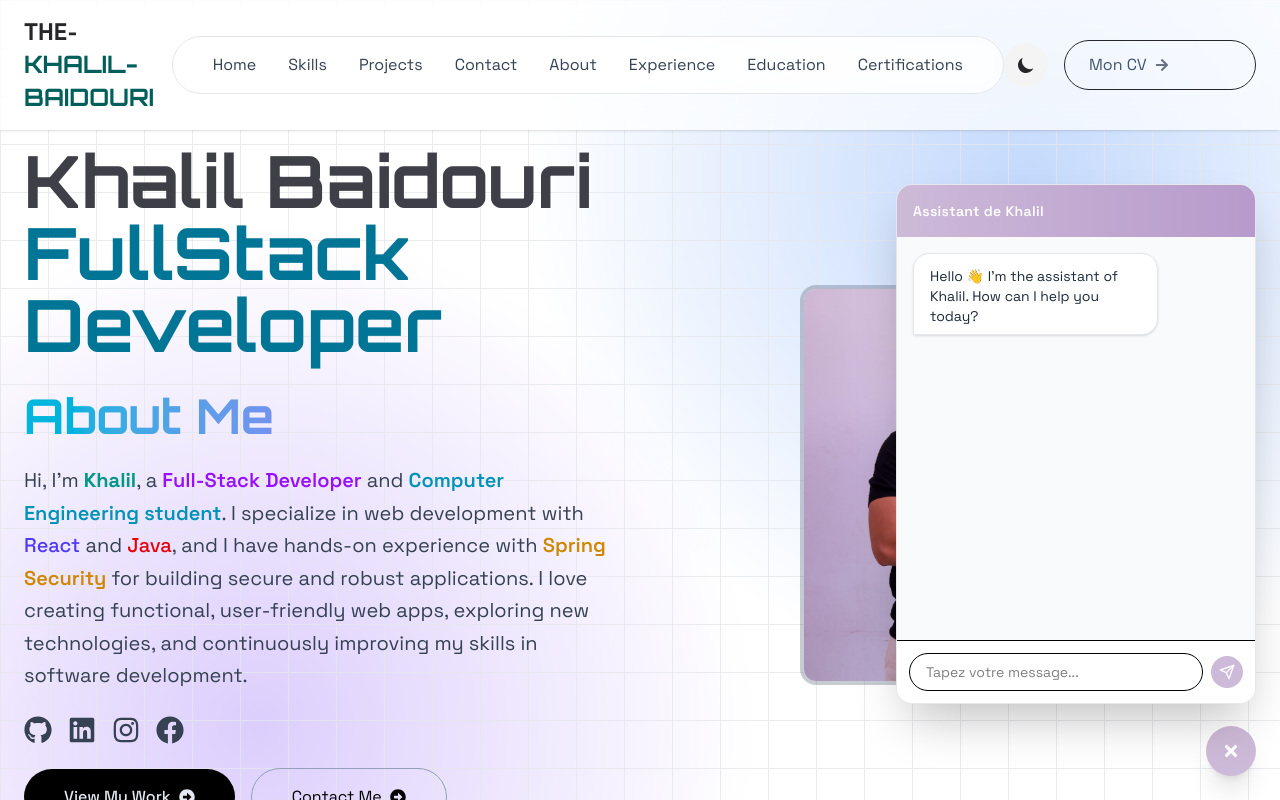
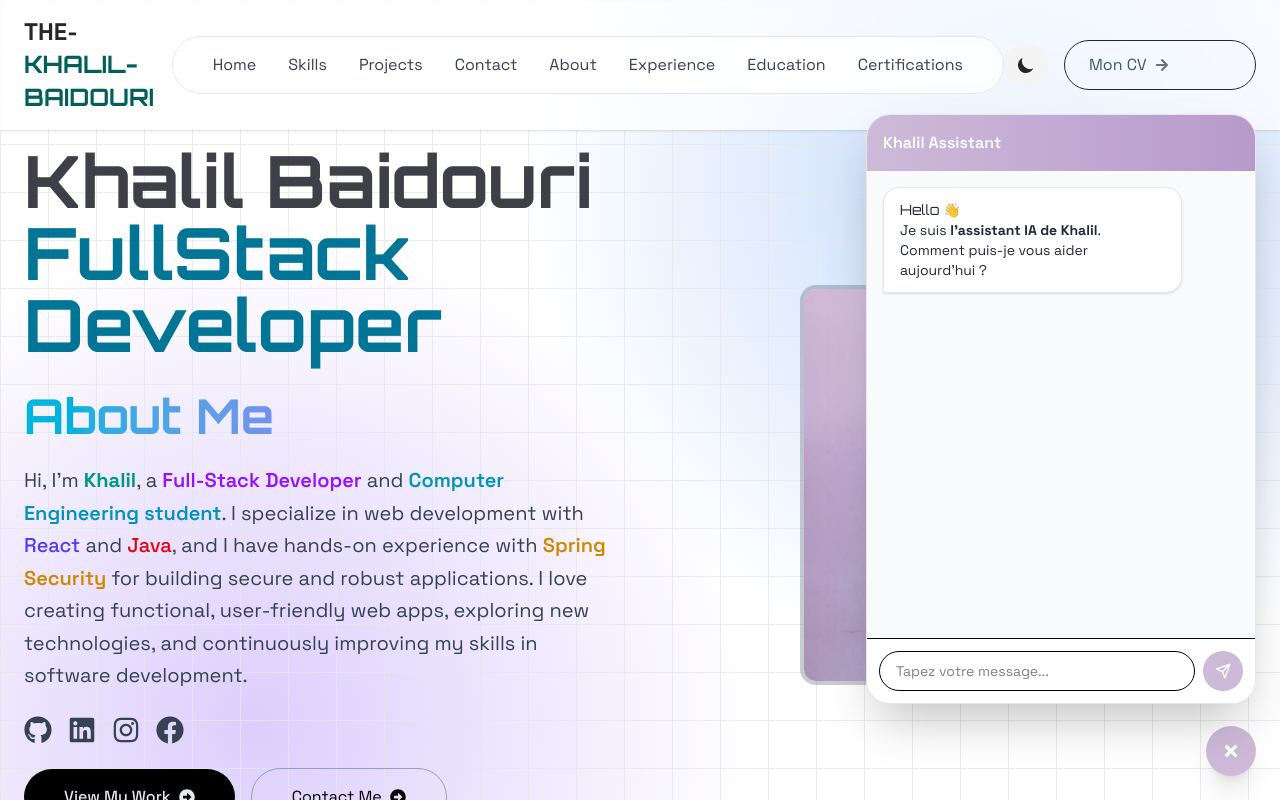
Before and after one commit to khalilbaidouri/portfolio, a React (Vite) app in the folder portfolio/: page / in a window 1280 px wide. Both pictures are taken after a click on the button 1232 px from the left and 752 px from the top of the page. Shown: the top 800 px of the page. Built offline with nearby package versions, Linux system fonts and the light colour scheme; a web font is replaced by a local one.

Commit message:
amelioration la format de la reponse de chatbor

```diff
--- a/portfolio/package.json
+++ b/portfolio/package.json
@@ -11,14 +11,19 @@
   },
   "dependencies": {
     "@tailwindcss/vite": "^4.1.16",
+    "cors": "^2.8.6",
+    "dotenv": "^17.4.2",
+    "express": "^5.2.1",
     "framer-motion": "^12.34.0",
     "groq-sdk": "^0.37.0",
     "react": "^18.2.0",
     "react-dom": "^18.2.0",
     "react-helmet-async": "^1.3.0",
     "react-icons": "^5.5.0",
+    "react-markdown": "^10.1.0",
     "react-router-dom": "^6.14.2",
     "react-snowfall": "^2.4.0",
+    "remark-gfm": "^4.0.1",
     "tailwindcss": "^4.1.16"
   },
   "devDependencies": {
--- a/portfolio/src/components/Chatbot.jsx
+++ b/portfolio/src/components/Chatbot.jsx
@@ -2,148 +2,179 @@ import React, { useState, useRef, useEffect } from "react";
 import { FaTimes } from "react-icons/fa";
 import { FiSend } from "react-icons/fi";
 import { LuBotMessageSquare } from "react-icons/lu";
-
-
+import ReactMarkdown from "react-markdown";
+import remarkGfm from "remark-gfm";
 
 const Chatbot = () => {
   const [open, setOpen] = useState(false);
   const [message, setMessage] = useState("");
   const [messages, setMessages] = useState([]);
   const [loading, setLoading] = useState(false);
+
   const messagesEndRef = useRef(null);
 
-  // Toggle fenêtre
   const toggleOpen = () => setOpen(!open);
 
-  // Scroll automatique
   useEffect(() => {
-    messagesEndRef.current?.scrollIntoView({ behavior: "smooth" });
+    messagesEndRef.current?.scrollIntoView({
+      behavior: "smooth",
+    });
   }, [messages, loading]);
 
-  // Message par défaut à l'ouverture
   useEffect(() => {
     if (open && messages.length === 0) {
-      setLoading(true);
-      setTimeout(() => {
-        setMessages([
-          {
-            type: "bot",
-            text: "Hello 👋 I'm the assistant of Khalil. How can I help you today?",
-          },
-        ]);
-        setLoading(false);
-      }, 800);
+      setMessages([
+        {
+          type: "bot",
+          text: `# Hello 👋
+
+Je suis **l'assistant IA de Khalil**.
+
+Comment puis-je vous aider aujourd'hui ?`,
+        },
+      ]);
     }
   }, [open]);
 
-  // Envoyer message
   const sendMessage = async () => {
     if (!message.trim()) return;
 
-    const userMessage = message;
-    setMessages((prev) => [...prev, { type: "user", text: userMessage }]);
+    const userText = message;
+
+    setMessages((prev) => [
+      ...prev,
+      { type: "user", text: userText },
+    ]);
+
     setMessage("");
     setLoading(true);
 
     try {
       const res = await fetch("/api/chat", {
         method: "POST",
-        headers: { "Content-Type": "application/json" },
-        body: JSON.stringify({ message: userMessage }),
+        headers: {
+          "Content-Type": "application/json",
+        },
+        body: JSON.stringify({
+          message: userText,
+        }),
       });
-
-      if (!res.ok) throw new Error("Erreur serveur");
 
       const data = await res.json();
 
-      setMessages((prev) => [...prev, { type: "bot", text: data.reply }]);
-    } catch (err) {
       setMessages((prev) => [
         ...prev,
-        { type: "bot", text: "Erreur serveur" },
+        {
+          type: "bot",
+          text: data.reply,
+        },
+      ]);
+    } catch (error) {
+      setMessages((prev) => [
+        ...prev,
+        {
+          type: "bot",
+          text: "❌ Une erreur est survenue.",
+        },
       ]);
     } finally {
       setLoading(false);
     }
   };
 
-  // Fonction pour afficher le texte formaté
-  const formatBotText = (text) => {
-    return text.split("\n").map((line, idx) => {
-      const isHeader = /^[A-Z\s]+$/.test(line.trim()); // lignes majuscules = titres
-      return (
-        <p key={idx} className={isHeader ? "font-bold mt-2" : "mt-1"}>
-          {line}
-        </p>
-      );
-    });
-  };
-
   return (
     <>
-      {/* Floating Button */}
+      {/* Button */}
       <button
         onClick={toggleOpen}
-        className="fixed bottom-6 right-6 z-50 bg-[#CDBAD8] text-white p-4 rounded-full shadow-xl hover:scale-110 transition-all duration-200 cursor-pointer"
+        className="fixed bottom-6 right-6 z-50 bg-[#CDBAD8] text-white p-4 rounded-full shadow-xl hover:scale-110 transition-all duration-300"
       >
-        {open ? <FaTimes size={18} /> : <LuBotMessageSquare />}
+        {open ? <FaTimes size={18} /> : <LuBotMessageSquare size={20} />}
       </button>
 
-      {/* Chat Window */}
+      {/* Chat */}
       {open && (
-        <div className="fixed bottom-24 right-6 w-[360px] max-w-[95vw] h-[520px] bg-white rounded-2xl shadow-2xl flex flex-col overflow-hidden z-50 border border-gray-200">
+        <div className="fixed bottom-24 right-6 w-[390px] max-w-[95vw] h-[590px] bg-white rounded-3xl shadow-2xl border border-gray-200 overflow-hidden flex flex-col z-50">
 
           {/* Header */}
-          <div className="bg-gradient-to-r from-[#CDBAD8] to-[#b79acb] text-white p-4 font-semibold text-sm tracking-wide shadow-md">
-            Assistant de Khalil
+          <div className="bg-gradient-to-r from-[#CDBAD8] to-[#b79acc] text-white p-4 font-semibold">
+            Khalil Assistant
           </div>
 
           {/* Messages */}
-          <div className="flex-1 p-4 overflow-y-auto space-y-3 bg-gray-50 scrollbar-thin scrollbar-thumb-gray-300">
-            {messages.map((m, i) => (
+          <div className="flex-1 overflow-y-auto bg-gray-50 p-4 space-y-4">
+
+            {messages.map((msg, index) => (
               <div
-                key={i}
+                key={index}
                 className={`flex ${
-                  m.type === "user" ? "justify-end" : "justify-start"
+                  msg.type === "user"
+                    ? "justify-end"
+                    : "justify-start"
                 }`}
               >
                 <div
-                  className={`max-w-[75%] px-4 py-2 rounded-2xl text-sm whitespace-pre-wrap break-words shadow-sm transition-all duration-200 ${
-                    m.type === "user"
+                  className={`max-w-[84%] px-4 py-3 rounded-2xl text-sm shadow-sm ${
+                    msg.type === "user"
                       ? "bg-[#CDBAD8] text-white rounded-br-none"
-                      : "bg-white text-gray-800 rounded-bl-none border border-gray-200"
+                      : "bg-white text-gray-800 border border-gray-200 rounded-bl-none"
                   }`}
                 >
-                  {m.type === "bot" ? formatBotText(m.text) : m.text}
+                  {msg.type === "bot" ? (
+                    <div className="prose prose-sm max-w-none text-gray-800
+                      prose-headings:text-gray-900
+                      prose-headings:font-bold
+                      prose-h1:text-lg
+                      prose-h2:text-base
+                      prose-p:my-2
+                      prose-ul:my-2
+                      prose-li:my-1
+                      prose-strong:text-black
+                      prose-pre:bg-gray-900
+                      prose-pre:text-white
+                      prose-pre:rounded-xl
+                      prose-code:text-pink-600
+                      prose-blockquote:border-l-4
+                      prose-blockquote:pl-3
+                    ">
+                      <ReactMarkdown remarkPlugins={[remarkGfm]}>
+                        {msg.text}
+                      </ReactMarkdown>
+                    </div>
+                  ) : (
+                    msg.text
+                  )}
                 </div>
               </div>
             ))}
 
             {loading && (
               <div className="flex justify-start">
-                <div className="bg-white px-4 py-2 rounded-2xl text-sm shadow-sm border border-gray-200 animate-pulse">
-                  En train d’écrire...
+                <div className="bg-white px-4 py-2 rounded-2xl border border-gray-200 text-sm animate-pulse">
+                  Typing...
                 </div>
               </div>
             )}
 
-            <div ref={messagesEndRef} />
+            <div ref={messagesEndRef}></div>
           </div>
 
-
           {/* Input */}
-          <div className="flex items-center gap-2 p-3 border-t bg-white">
+          <div className="p-3 border-t bg-white flex gap-2">
             <input
               type="text"
+              placeholder="Tapez votre message..."
               value={message}
               onChange={(e) => setMessage(e.target.value)}
-              placeholder="Tapez votre message..."
-              className="flex-1 px-4 py-2 border rounded-full focus:outline-none focus:ring-2 focus:ring-[#CDBAD8] text-sm"
-              onKeyDown={(e) => e.key === "Enter" && sendMessage()}
+              onKeyDown={(e) =>
+                e.key === "Enter" && sendMessage()
+              }
+              className="flex-1 px-4 py-2 border rounded-full text-sm focus:outline-none focus:ring-2 focus:ring-[#CDBAD8]"
             />
+
             <button
               onClick={sendMessage}
-              className="bg-[#CDBAD8] text-white p-2 rounded-full hover:brightness-95 transition-all duration-200 cursor-pointer"
+              className="bg-[#CDBAD8] text-white p-3 rounded-full hover:brightness-95 transition"
             >
               <FiSend size={16} />
             </button>
```
Also changed, not shown: 1 other file (tests, documents, lock files or other folders).
